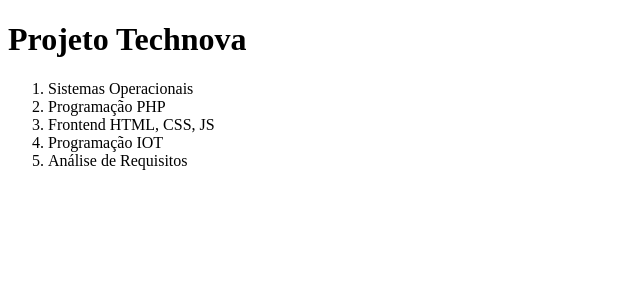
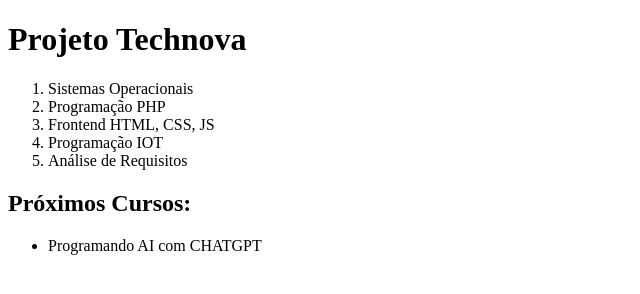
Before and after one commit to pedro-antunes-dev/projeto-technova, a plain HTML site: page index.html in a window 1280 px wide. Shown: the whole page, without its empty margins (0-640 px from the left). Drawn offline with Linux system fonts and the light colour scheme.

Commit message:
Update index.html

```diff
--- a/index.html
+++ b/index.html
@@ -14,6 +14,10 @@
         <li>Programação IOT</li>
         <li>Análise de Requisitos</li>
     </ol>
+    <h2>Próximos Cursos:</h2>
+    <ul>
+        <li>Programando AI com CHATGPT</li>
+    </ul>
 
 </body>
 </html>
```
